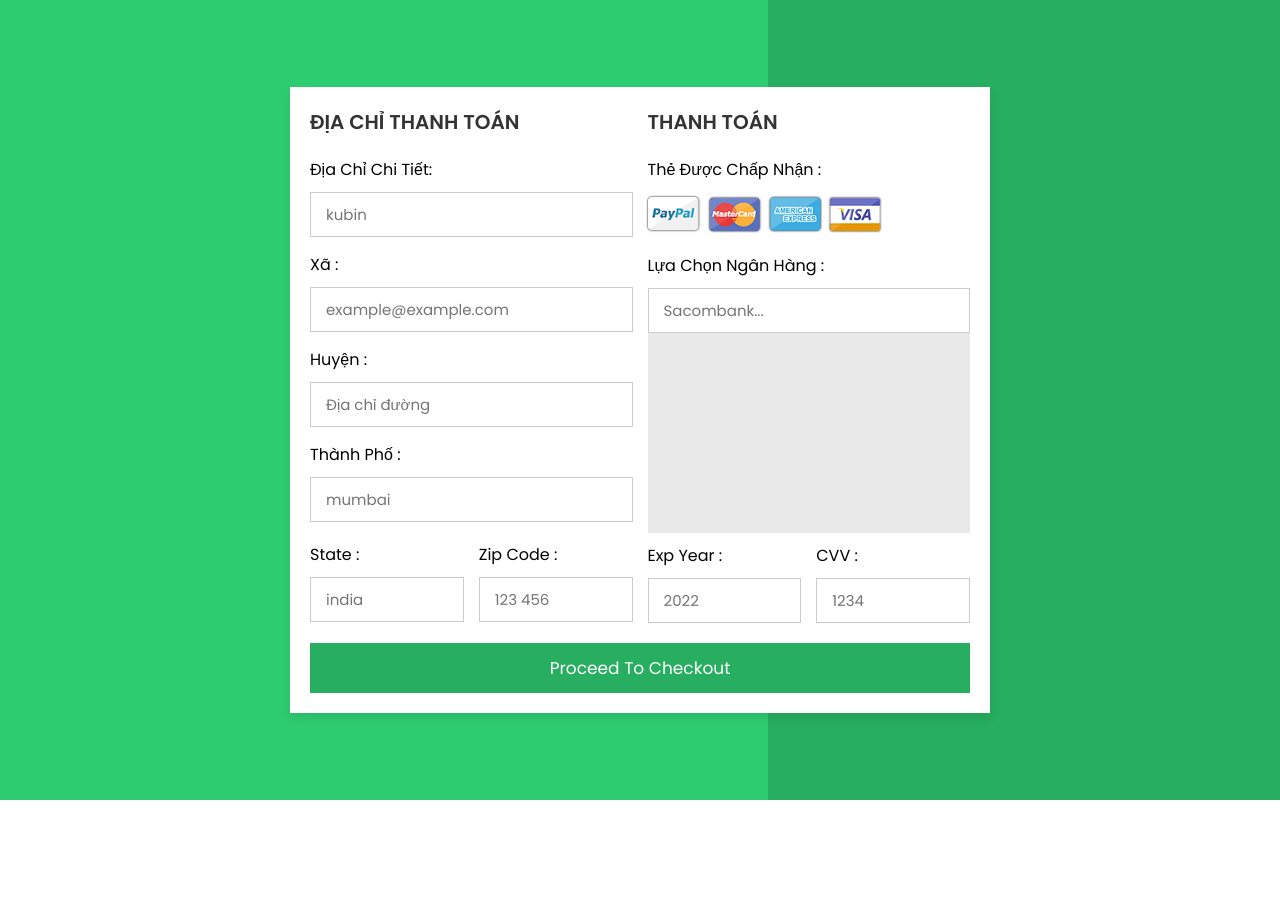
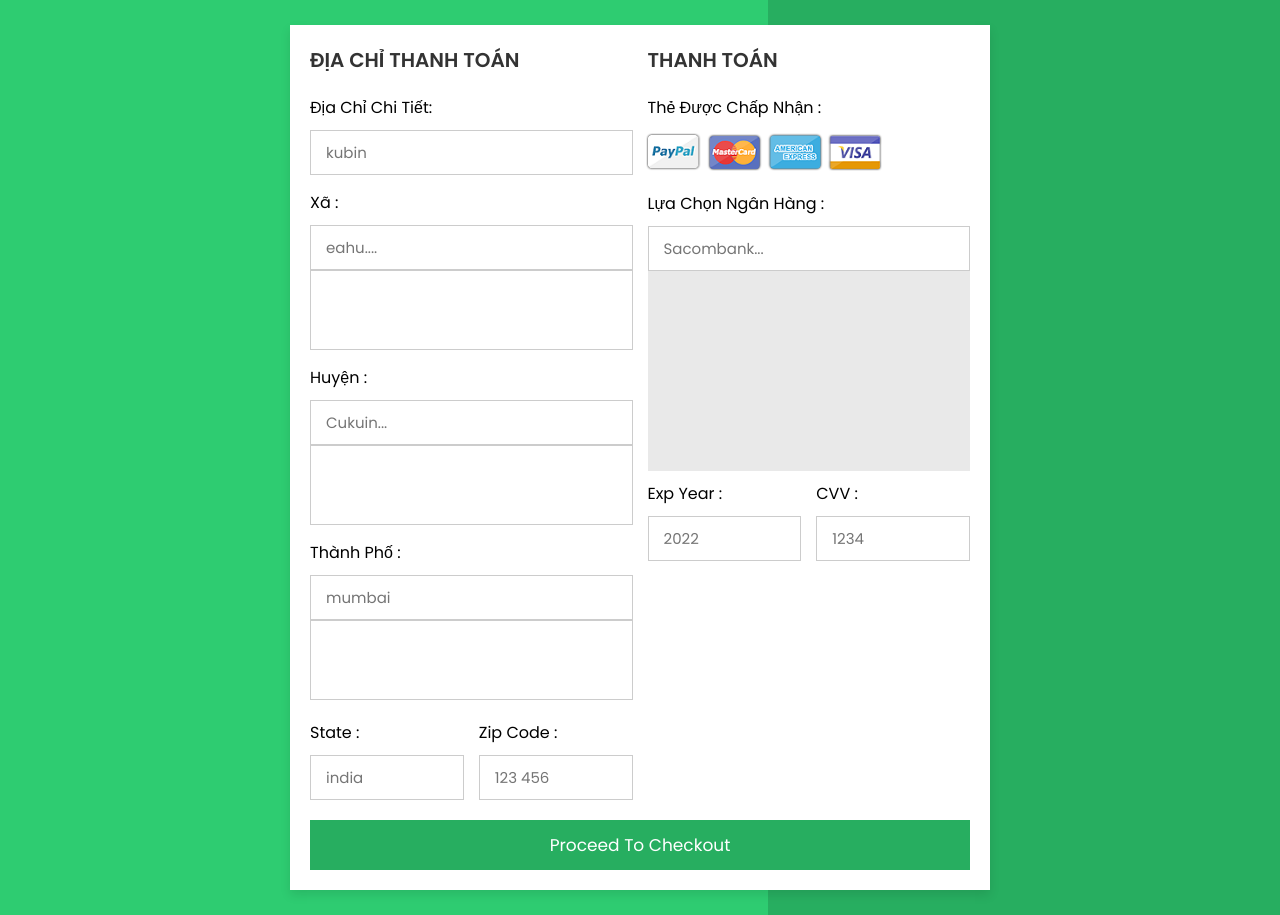
Before and after one commit to vohochi/duan1, a PHP site: page /view/checkOut.php in a window 1280 px wide. Before the commit the page ends 800 px from the top, so only its background shows below. Run offline with PHP 8.4, Linux system fonts and the light colour scheme.

Commit message:
Checkout

```diff
--- a/duanmot/assets/config/checkOut.css
+++ b/duanmot/assets/config/checkOut.css
@@ -89,7 +89,6 @@
   margin-top: 5px;
   cursor: pointer;
 }
-
 .container form .submit-btn:hover {
   background: #2ecc71;
 }
--- a/duanmot/assets/view/checkOut.php
+++ b/duanmot/assets/view/checkOut.php
@@ -19,10 +19,11 @@
 
 
   #bankOptions div:hover {
-    background-color: yellow;
+    background-color: orange;
+    color: white;
   }
 
-  option {
+  #bankOptions option {
 
     height: 10px;
     width: auto;
@@ -41,12 +42,39 @@
     display: inline;
     width: auto;
     height: 30px;
+
   }
 
   .nameBank {
     position: absolute;
   }
 
+
+  #optionDistrict,
+  #optionVillage,
+  #optionCity {
+    overflow: auto;
+    width: 100%;
+    height: 80px;
+    border: 1px solid #ccc;
+    cursor: pointer;
+    box-shadow: 3px 5px 1px 1px rgb(0, 0, 0, 2px);
+    /* display: none; */
+  }
+
+  #bankOptions div option {
+    text-align: center;
+    position: absolute;
+    left: 30%;
+
+  }
+
+  #optionDistrict option:hover,
+  #optionVillage option:hover,
+  #optionCity option:hover {
+    background-color: orange;
+    color: white;
+  }
 
   /*
   #bankOptions:active {
@@ -78,19 +106,22 @@
 
           <div class="inputBox">
             <span>Địa chỉ chi tiết:</span>
-            <input type="text" placeholder="kubin">
+            <input id="addressDetail" type="text" placeholder="kubin">
           </div>
           <div class="inputBox">
             <span>Xã :</span>
-            <input type="email" placeholder="example@example.com">
+            <input id="district" type="text" placeholder="eahu....">
+            <div id="optionDistrict"></div>
           </div>
           <div class="inputBox">
             <span>Huyện :</span>
-            <input type="text" placeholder="Địa chỉ đường">
+            <input id="village" type="text" placeholder="Cukuin...">
+            <div id="optionVillage"></div>
           </div>
           <div class="inputBox">
             <span>Thành phố :</span>
-            <input type="text" placeholder="mumbai">
+            <input id="city" type="text" placeholder="mumbai">
+            <div id="optionCity"></div>
           </div>
 
           <div class="flex">
@@ -100,7 +131,7 @@
             </div>
             <div class="inputBox">
               <span>zip code :</span>
-              <input type="text" placeholder="123 456">
+              <input id="zipCode" type="text" placeholder="123 456">
             </div>
           </div>
 
```
Also changed, not shown: duanmot/assets/view/APIBank.js (+96 -14 lines).
